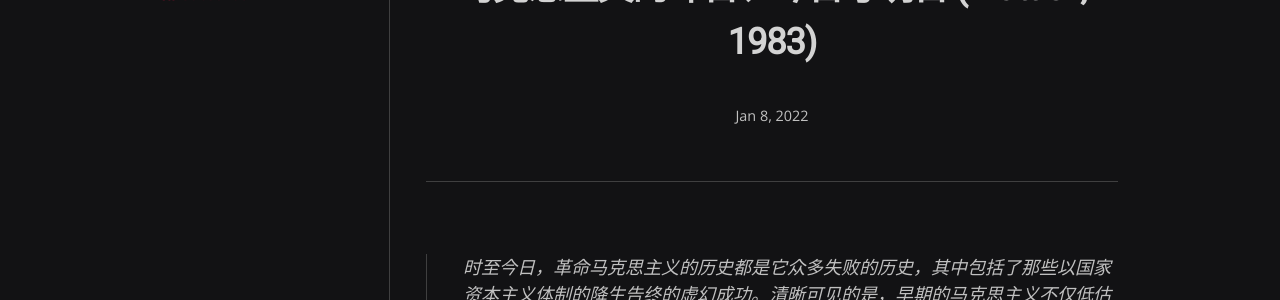
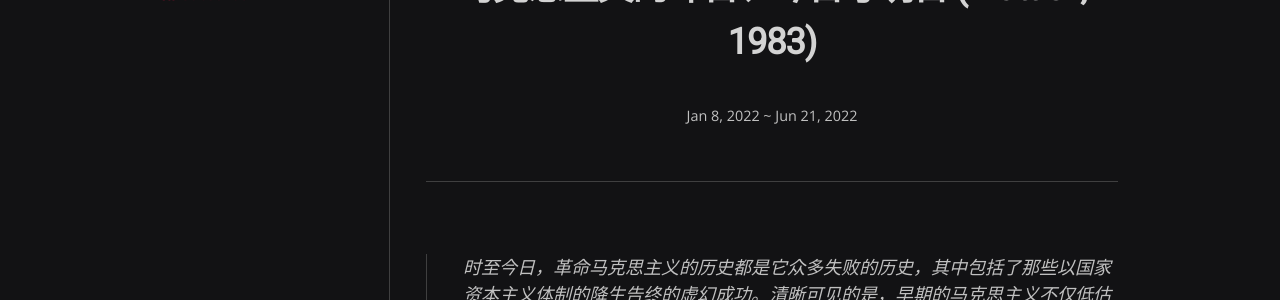
Before and after one commit to scatterdclouds/scatterdclouds.github.io, a Jekyll site: the page built from _posts/2022-01-08-pmattick-1983.md, in a window 1280 px wide. Shown: the part 171-471 px from the top of the page. Built offline with Jekyll 4.4.1, drawn with Linux system fonts in a browser that asks for light colours; nearby versions of some CDN libraries; some web fonts are replaced; comment, search, counter and statistics services are not loaded.

Commit message:
Update 2022-01-08-pmattick-1983.md

```diff
--- a/_posts/2022-01-08-pmattick-1983.md
+++ b/_posts/2022-01-08-pmattick-1983.md
@@ -2,6 +2,7 @@
 layout: post
 title: "马克思主义的昨日、今日与明日 (Mattick, 1983)"
 date: 2022-01-08 03:28:00 -0800
+last_modified_at: 2022-06-21 15:21:00 +0800
 categories: [翻译, 资料]
 tags: [paul mattick, 马佐夫主义社会经济学]
 comments: true
```
